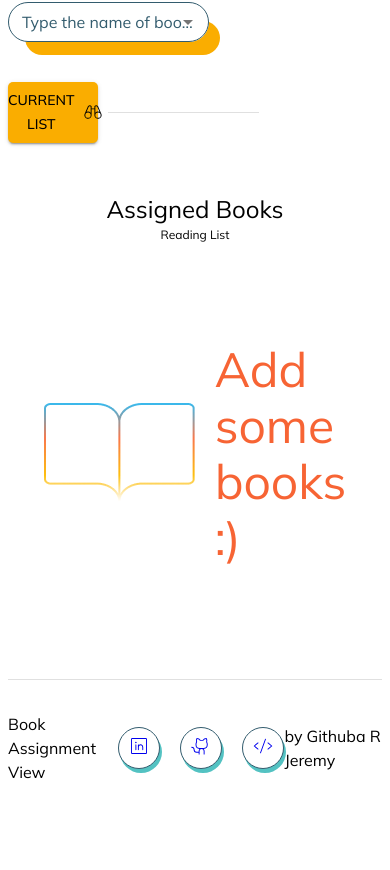
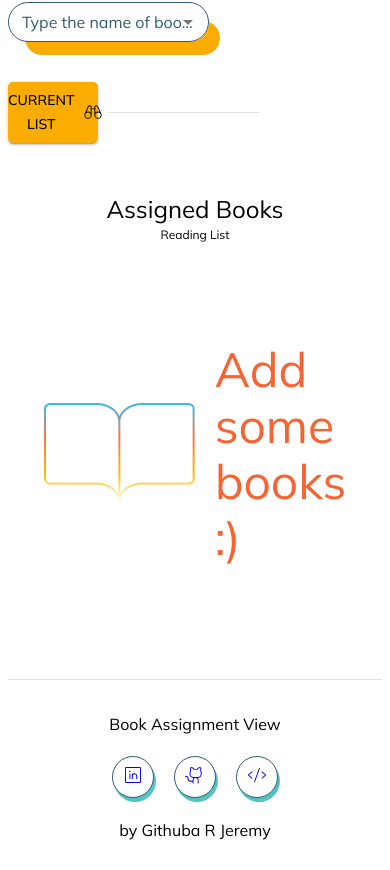
Before and after one commit to githubarj/Ello, a React (Vite) app in the folder frontend/: page /book-assignment in a window 390 px wide. Shown: the part 405-1275 px from the top of the page. Before the commit the page ends 1217 px from the top, so only its background shows below. Built offline with nearby package versions, Linux system fonts and the light colour scheme.

Commit message:
made the footer responsive

```diff
--- a/frontend/src/sass/Components/_footer.scss
+++ b/frontend/src/sass/Components/_footer.scss
@@ -18,5 +18,9 @@
                 box-shadow: 2px 4px 0px 0px rgba(83, 194, 194, 1);
             }
         }
+        @media (max-width: 576px) {
+            flex-direction: column;
+            gap: 20px;
+        }
     }
 }
```
